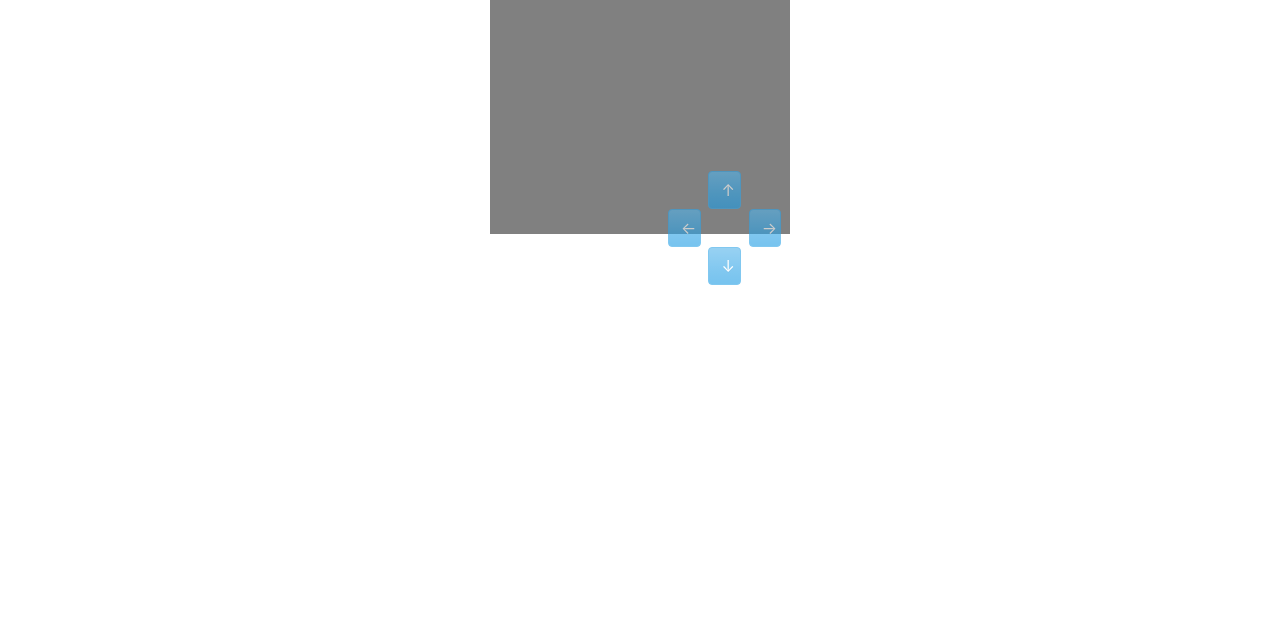
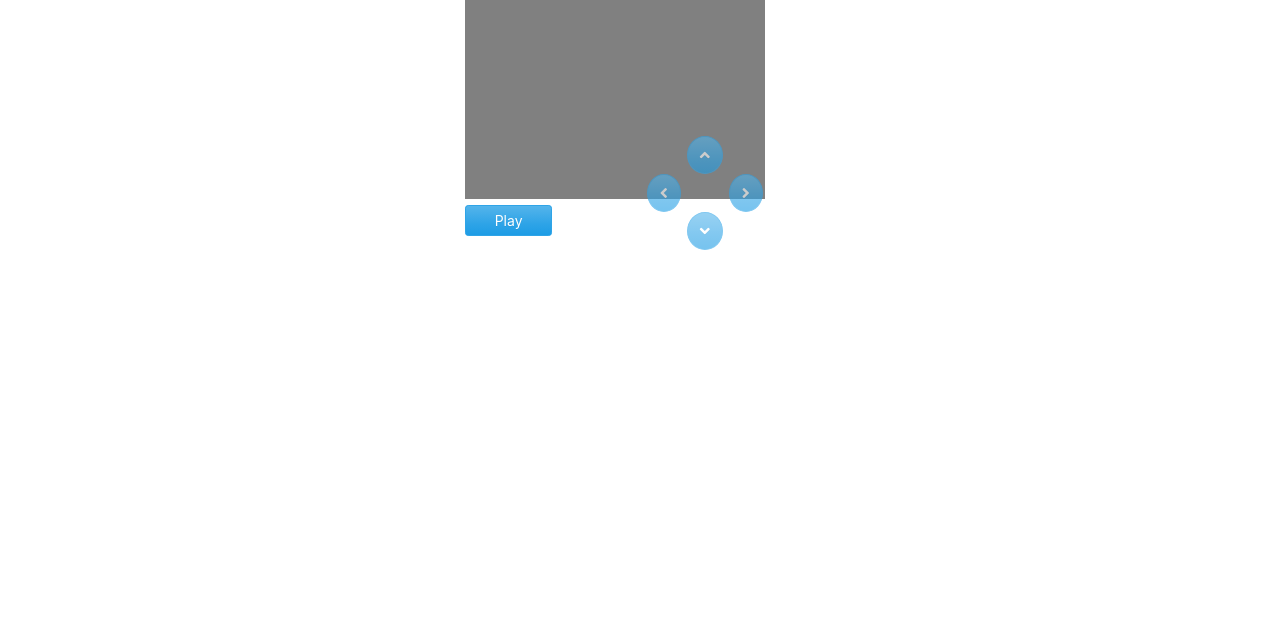
Before and after one commit to 49e94b8f256530dc0d41f740dfe8a4c1/snake, a website built with webpack: page src/html/index.html in a window 1280 px wide. Shown: the part 165-800 px from the top of the page. Built offline with nearby package versions, Linux system fonts and the light colour scheme; files whose address does not match are found by name.

Commit message:
Use circle buttons

```diff
--- a/src/html/index.html
+++ b/src/html/index.html
@@ -7,6 +7,18 @@
     <link
       href="https://stackpath.bootstrapcdn.com/bootswatch/4.5.2/cerulean/bootstrap.min.css"
       rel="stylesheet"
+    />
+    <link
+      rel="stylesheet"
+      href="https://cdnjs.cloudflare.com/ajax/libs/font-awesome/5.15.1/css/fontawesome.min.css"
+      integrity="sha512-kJ30H6g4NGhWopgdseRb8wTsyllFUYIx3hiUwmGAkgA9B/JbzUBDQVr2VVlWGde6sdBVOG7oU8AL35ORDuMm8g=="
+      crossorigin="anonymous"
+    />
+    <link
+      rel="stylesheet"
+      href="https://cdnjs.cloudflare.com/ajax/libs/font-awesome/5.15.1/css/solid.min.css"
+      integrity="sha512-SazV6tF6Ko4GxhyIZpKoXiKYndqzh7+cqxl9HDH7DGSpjkCN3QLqTAlhJHJnKxu3/2rfCsltzwFC4CmxZE1hPg=="
+      crossorigin="anonymous"
     />
     <meta name="viewport" content="width=device-width, initial-scale=1" />
     <title>snake</title>
@@ -41,27 +53,28 @@
       /></a>
       <div class="d-flex justify-content-center mt-2">
         <div class="d-flex flex-column">
-          <button id="start-btn" class="btn btn-sm btn-primary w-25 mb-1">
-            Start
-          </button>
           <div id="game">
             <canvas id="playground" width="300" height="300"></canvas>
-
+            <button id="play-btn" class="btn btn-sm btn-primary w-25 mb-1">
+              Play
+            </button>
             <div id="controls">
               <div class="d-flex justify-content-center">
-                <button id="up-btn" class="btn btn-primary w-25">&uarr;</button>
-              </div>
-              <div class="d-flex justify-content-center">
-                <button id="left-btn" class="btn btn-primary w-25 mr-5">
-                  &larr;
-                </button>
-                <button id="right-btn" class="btn btn-primary w-25">
-                  &rarr;
+                <button id="up-btn" class="btn btn-primary">
+                  <i class="fas fa-angle-up"></i>
                 </button>
               </div>
               <div class="d-flex justify-content-center">
-                <button id="down-btn" class="btn btn-primary w-25">
-                  &darr;
+                <button id="left-btn" class="btn btn-primary mr-5">
+                  <i class="fas fa-angle-left"></i>
+                </button>
+                <button id="right-btn" class="btn btn-primary">
+                  <i class="fas fa-angle-right"></i>
+                </button>
+              </div>
+              <div class="d-flex justify-content-center">
+                <button id="down-btn" class="btn btn-primary">
+                  <i class="fas fa-angle-down"></i>
                 </button>
               </div>
             </div>
--- a/src/main.ts
+++ b/src/main.ts
@@ -3,7 +3,7 @@ import { Snake } from "./snake";
 import "./styles/styles.scss";
 
 const snake = new Snake();
-const startButton = document.getElementById("start-btn");
+const playButton = document.getElementById("play-btn");
 const leftButton = document.getElementById("left-btn");
 const upButton = document.getElementById("up-btn");
 const downButton = document.getElementById("down-btn");
@@ -13,7 +13,7 @@ window.addEventListener("load", function () {
   onkeydown = (event) => snake.onkeydown(event);
 });
 
-startButton.addEventListener("click", () => {
+playButton.addEventListener("click", () => {
   snake.start();
 });
 
--- a/src/styles/styles.scss
+++ b/src/styles/styles.scss
@@ -11,10 +11,11 @@
   }
   #controls {
     position: absolute;
-    right: 0;
-    bottom: -45px;
-  }
-  button {
-    opacity: 0.6;
+    right: 15%;
+    bottom: -3%;
+    & button {
+      opacity: 0.6;
+      border-radius: 50%;
+    }
   }
 }
```
